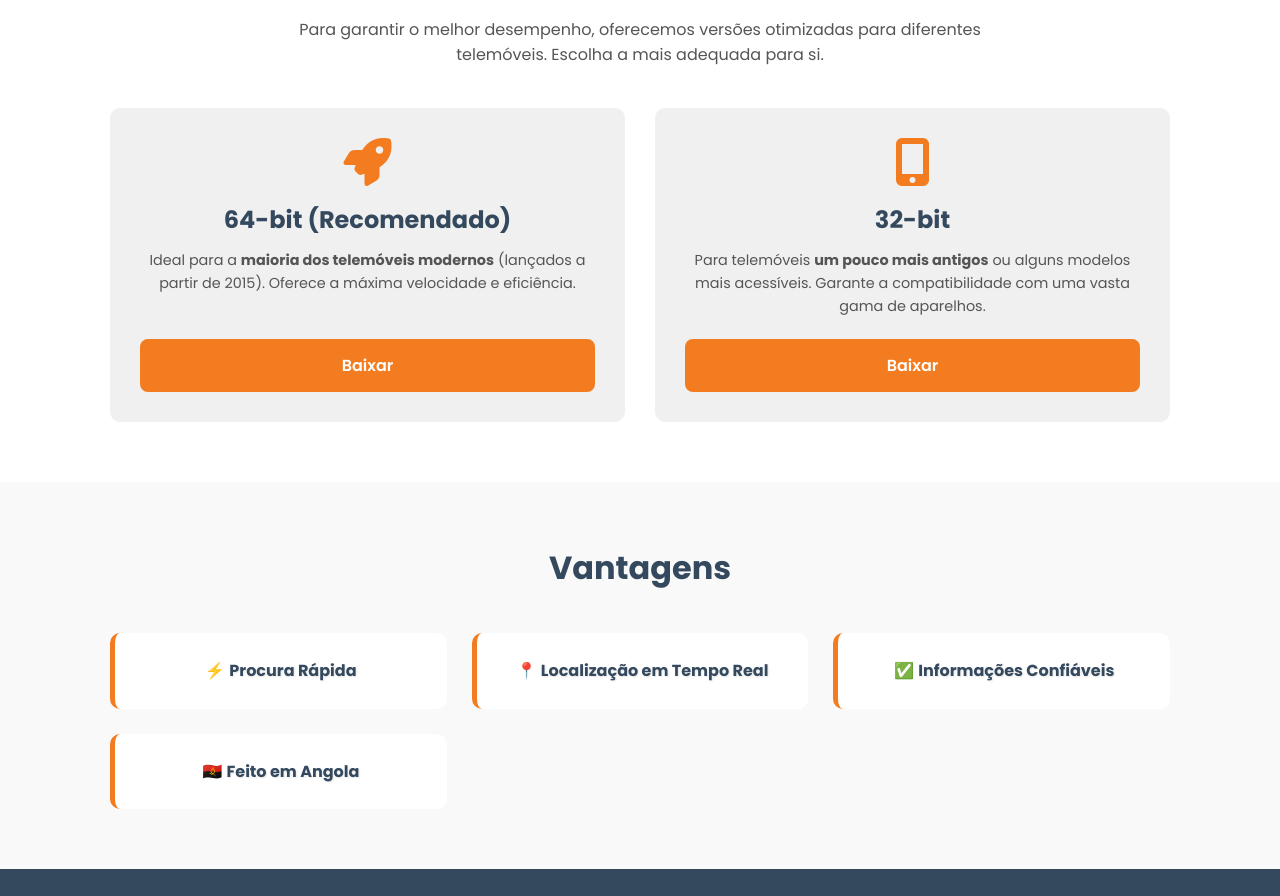
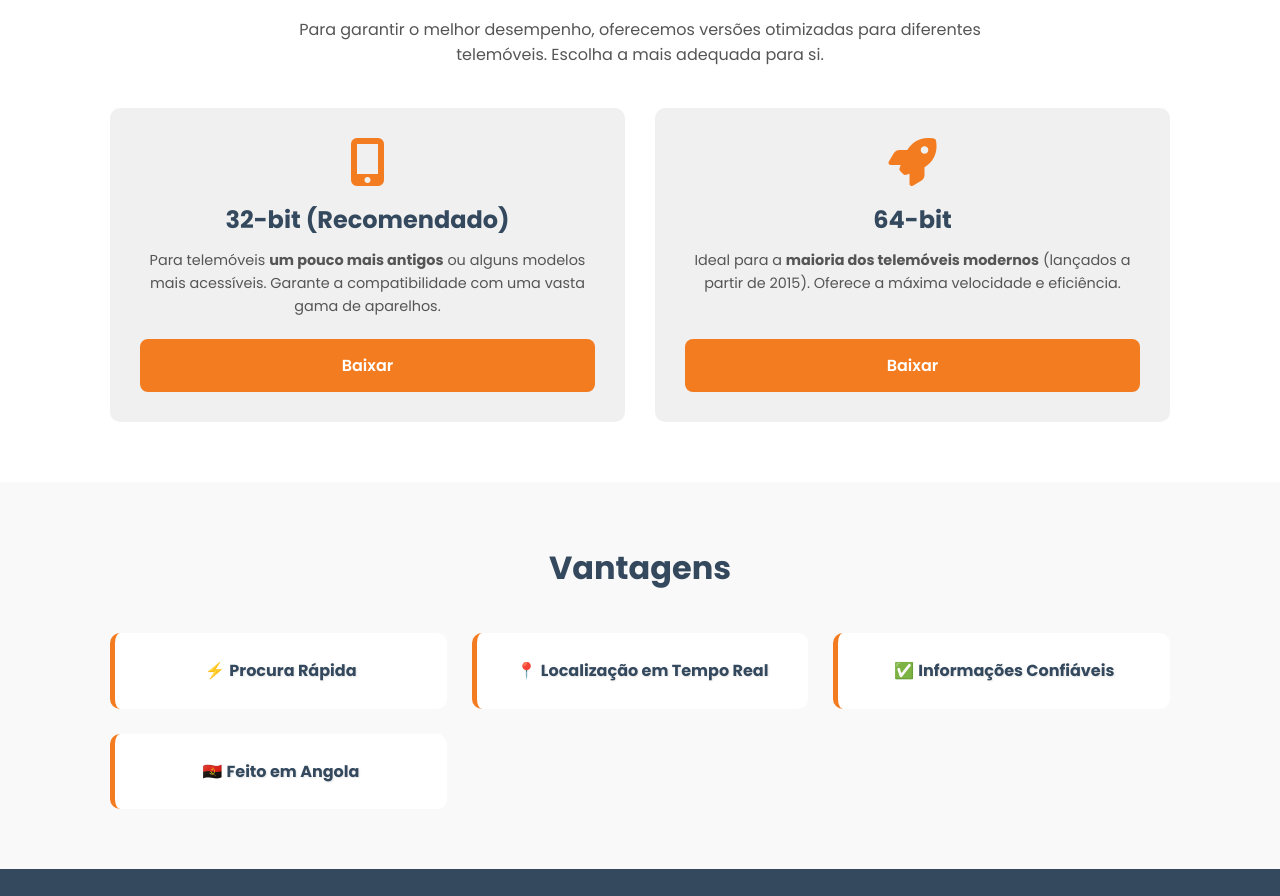
Before and after one commit to Vanbanou/aquitem-page, a plain HTML site: page index.html in a window 1280 px wide. Shown: the part 1173-2069 px from the top of the page. Drawn offline with Linux system fonts and the light colour scheme.

Commit message:
Update index.html

```diff
--- a/index.html
+++ b/index.html
@@ -4,7 +4,6 @@
 <head>
     <meta charset="UTF-8">
     <meta name="viewport" content="width=device-width, initial-scale=1.0">
-
     <title>Aquitem</title>
     <link rel="preconnect" href="https://fonts.googleapis.com">
     <link rel="preconnect" href="https://fonts.gstatic.com" crossorigin>
@@ -114,14 +113,12 @@
         .downloads {
             padding: 60px 0;
             background-color: #fff;
-            /* Fundo branco para se destacar */
         }
 
         .downloads h2 {
             font-size: 2rem;
             color: var(--secondary-color);
             margin-bottom: 20px;
-            /* Margem ajustada */
         }
 
         .downloads .section-intro {
@@ -143,7 +140,6 @@
             text-align: center;
             transition: transform 0.3s ease, box-shadow 0.3s ease;
             height: 100%;
-            /* Garante que os cards tenham a mesma altura */
             display: flex;
             flex-direction: column;
             justify-content: space-between;
@@ -171,13 +167,11 @@
             color: var(--dark-gray);
             margin-bottom: 20px;
             flex-grow: 1;
-            /* Permite que o parágrafo cresça */
         }
 
         .btn {
             display: inline-block;
             width: 100%;
-            /* Botões preenchem o espaço */
             padding: 14px 28px;
             border-radius: 8px;
             text-decoration: none;
@@ -284,25 +278,7 @@
             <h2>Baixe o aplicativo</h2>
             <p class="section-intro">Para garantir o melhor desempenho, oferecemos versões otimizadas para diferentes telemóveis. Escolha a mais adequada para si.</p>
             <div class="download-grid">
-                <div class="download-card">
-                    <i class="fas fa-rocket"></i>
-                    <h3>64-bit (Recomendado)</h3>
-                    <p>Ideal para a <strong>maioria dos telemóveis modernos</strong> (lançados a partir de 2015). Oferece a máxima velocidade e eficiência.</p>
-                    <a href="https://www.mediafire.com/file/ocmgwsbvr8bjpo3/Aquitem-64-bit.apk/file" class="btn">Baixar</a>
                 </div>
-                <div class="download-card">
-                    <i class="fas fa-mobile-alt"></i>
-                    <h3>32-bit</h3>
-                    <p>Para telemóveis <strong>um pouco mais antigos</strong> ou alguns modelos mais acessíveis. Garante a compatibilidade com uma vasta gama de aparelhos.</p>
-                    <a href="https://www.mediafire.com/file/9xiaa0rnov85jmk/Aquitem-32-bit.apk/file" class="btn">Baixar</a>
-                </div>
-<!--                 <div class="download-card">
-                    <i class="fas fa-box-open"></i>
-                    <h3>Universal</h3>
-                    <p>Na dúvida? Esta versão funciona em todos os telemóveis. Note que, por incluir tudo, o seu <strong>tamanho de ficheiro é maior</strong>.</p>
-                    <a href="aquitem-universal.zip" class="btn">Baixar</a>
-                </div> -->
-            </div>
         </div>
     </section>
 
@@ -337,6 +313,37 @@
             <p>&copy; 2025 Aquitem - Feito em Angola.</p>
         </div>
     </footer>
+
+    <script>
+        document.addEventListener('DOMContentLoaded', () => {
+            const userAgent = navigator.userAgent;
+            const downloadGrid = document.querySelector('.download-grid');
+
+            // Verifica a arquitetura do dispositivo. 'x64' ou 'Win64' são para PCs, 'arm64' para telemóveis Android.
+            const is64Bit = userAgent.includes('x64') || userAgent.includes('Win64') || userAgent.includes('arm64');
+
+            const card64BitHTML = `
+                <div class="download-card">
+                    <i class="fas fa-rocket"></i>
+                    <h3>64-bit ${is64Bit ? '(Recomendado)' : ''}</h3>
+                    <p>Ideal para a <strong>maioria dos telemóveis modernos</strong> (lançados a partir de 2015). Oferece a máxima velocidade e eficiência.</p>
+                    <a href="https://www.mediafire.com/file/ocmgwsbvr8bjpo3/Aquitem-64-bit.apk/file" class="btn">Baixar</a>
+                </div>
+            `;
+
+            const card32BitHTML = `
+                <div class="download-card">
+                    <i class="fas fa-mobile-alt"></i>
+                    <h3>32-bit ${!is64Bit ? '(Recomendado)' : ''}</h3>
+                    <p>Para telemóveis <strong>um pouco mais antigos</strong> ou alguns modelos mais acessíveis. Garante a compatibilidade com uma vasta gama de aparelhos.</p>
+                    <a href="https://www.mediafire.com/file/9xiaa0rnov85jmk/Aquitem-32-bit.apk/file" class="btn">Baixar</a>
+                </div>
+            `;
+
+            // Limpa o conteúdo original e adiciona os cards na ordem correta
+            downloadGrid.innerHTML = is64Bit ? card64BitHTML + card32BitHTML : card32BitHTML + card64BitHTML;
+        });
+    </script>
 </body>
 
 </html>
```
